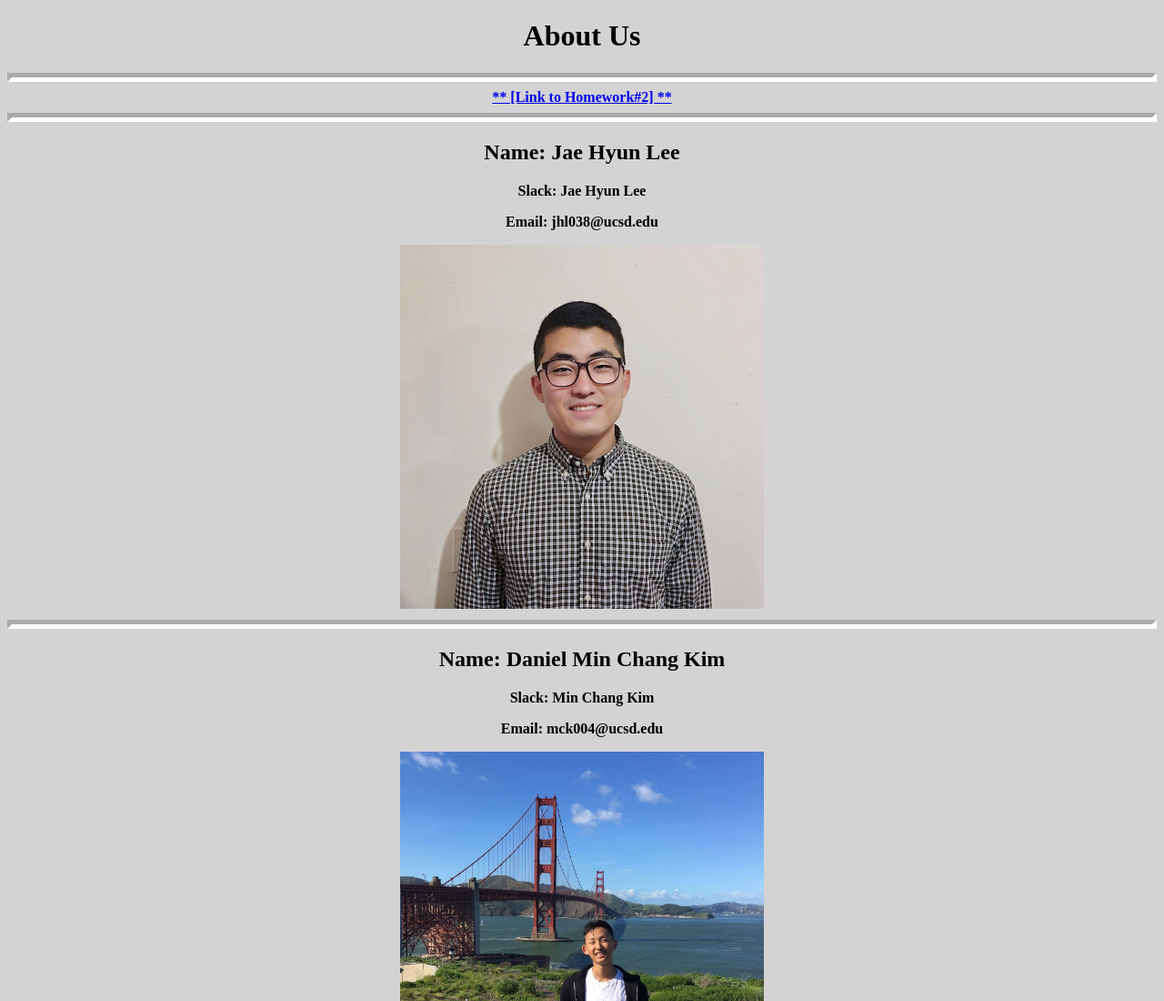
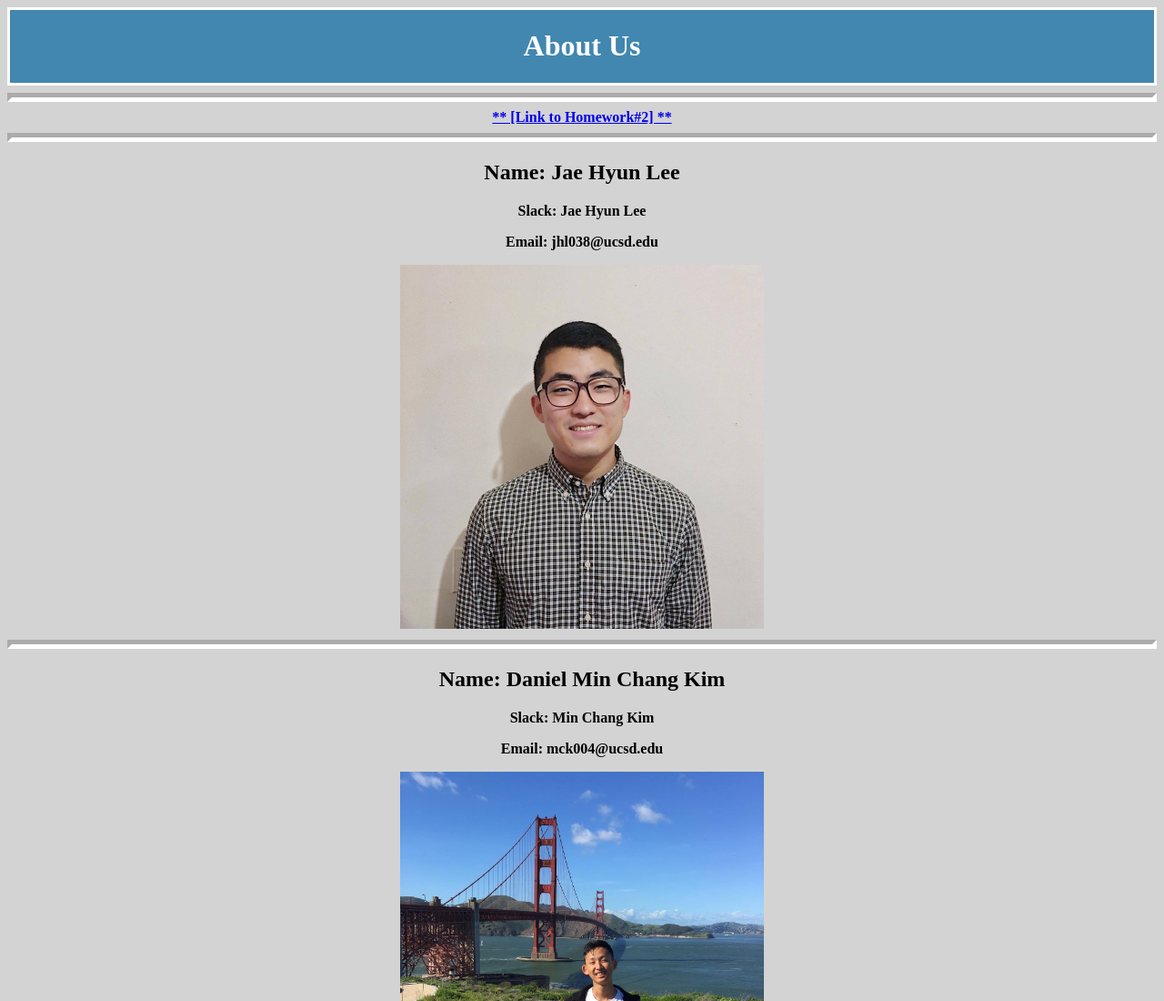
Before and after one commit to jaelee213/Homework2, a plain HTML site: page index.html in a window 1280 px wide. Shown: the top 1100 px of the page at 91% size. Drawn offline with Linux system fonts and the light colour scheme.

Commit message:
changed background color of index.html

```diff
--- a/index.html
+++ b/index.html
@@ -15,11 +15,22 @@
       border-color: #FFFFFF;
       border-width: 0.4vw;
     }
+    #about {
+      margin-top: 0;
+      margin-bottom: 0;
+      padding: 0;
+      border: solid;
+      border-color: white;
+      background-color: rgb(65, 135, 175);
+    }
+    #about h1 { color: rgb(255, 255, 255);}
   </style>
 </head>
 
 <body>
-  <h1>About Us</h1>
+  <div id="about">
+    <h1><strong>About Us</strong></h1>
+  </div>
   <hr>
     <a href="./src/hw2.html" target="_blank"><strong>** [Link to Homework#2] **</strong></a>
   <hr>
```
